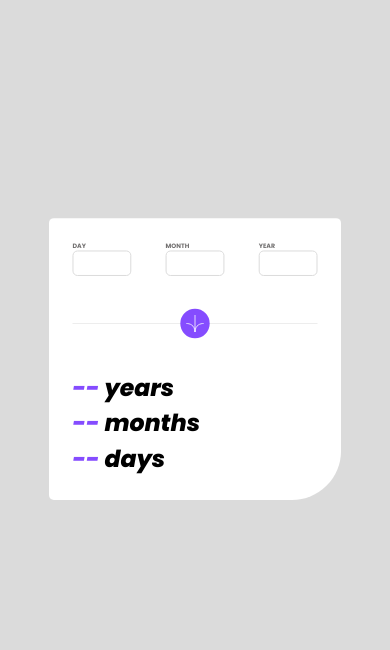
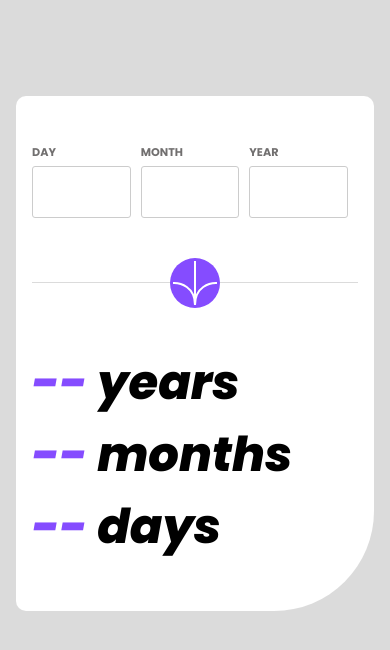
Before and after one commit to devjamesnjoroge/birthdayCalculator, a React (Create React App) app: page / in a window 390 px wide. Shown: the top 650 px of the page. Built offline with nearby package versions, Linux system fonts and the light colour scheme.

Commit message:
ft: make site responsive

```diff
--- a/src/index.css
+++ b/src/index.css
@@ -4,7 +4,6 @@
   margin: 0;
   padding: 0;
   box-sizing: border-box;
-  font-size: 32px;
   font-family: 'Poppins', sans-serif;
 }
 
@@ -18,60 +17,63 @@
   --Light_red: hsl(0, 100%, 67%)
 }
 
-body{
+body {
+  height: 100vh; /* Set height to 100% of viewport height */
+  margin: 0; /* Remove any default margin */
+  overflow: hidden; /* Hide any overflow */
   background-color: var(--Light_grey);
 }
 
+
 main{
-  display: flex;
-  align-items: center;
-  justify-content: center;
-  flex-direction: column;
+  background-color: var(--Light_grey);
+  padding: 2rem 5em;
 }
 
 .container{
-  min-width: 500px;
-  margin-top: 3rem;
   background-color: var(--White);
-  padding: 1.5rem;
+  border-top-right-radius: 10px;
   border-top-left-radius: 10px;
-  border-top-right-radius: 10px;
   border-bottom-left-radius: 10px;
   border-bottom-right-radius: 100px;
+  padding: 2rem 3em;
 }
 
-form{
+form {
   display: flex;
+  justify-content: space-between;
   align-items: center;
-  justify-content: space-between;
-  width: 80%;
 }
 
-.input-control{
+.input-control {
   display: flex;
   flex-direction: column;
+  align-items: flex-start;
+  margin-right: 10px; /* Add margin between input controls */
 }
 
-label{
+.input-control label {
+  margin-bottom: 5px;
+  text-transform: uppercase;
   font-weight: 400;
-  font-size: .4rem;
-  text-transform: uppercase;
+  font-size: .7rem;
   color: var(--Smokey_grey);
 }
 
-input{
-  width: 120px;
-  padding: 0 10px;
-  border-radius: 10px;
-  outline: none!important;
-  border: 2px solid var(--Light_grey);
+.input-control input[type="number"] {
+  width: 100%;
+  padding: 1px 5px;
+  border: 1px solid #ccc;
+  border-radius: 3px;
+  box-sizing: border-box;
+  font-size: 32px;
 }
 
 .wrapper {
   display: flex;
   align-items: center;
-  width: 500px;
-  height: 100%;
+  position: relative;
+  margin: 2rem 0;
 }
 
 .line {
@@ -80,9 +82,9 @@ input{
   background-color: var(--Light_grey);
 }
 
-.circle {
-  height: 60px;
-  width: 60px;
+.circle{
+  height: 70px;
+  width: 70px;
   border-radius: 50%;
   background-color: var(--Purple);
   margin-left: auto;
@@ -94,19 +96,13 @@ input{
   border: none;
 }
 
-img{
-  transform: scale(0.8);
-}
-
 p{
+  font-size: 48px;
+  font-style: italic;
   font-weight: 800;
-  font-size: 48px;
-  font-family: 'Poppins', sans-serif;
-  font-style: italic;
 }
 
 strong{
-  font-size: 48px;
   color: var(--Purple);
 }
 
@@ -122,20 +118,30 @@ input[type="number"] {
   --moz-appearance: textfield;
 }
 
-@media screen and (max-width: 475px) {
-
+@media screen and (min-width: 1000px) {
 
   main{
-  transform: scale(0.7);
+    padding: 2rem 10em;
   }
 
   form{
-    width: 100%;
+    margin-right: 3em;
+  }
+
+}
+
+@media screen and (max-width: 570px) {
+
+    main{
+      padding: 3rem .5rem;
+    }
+
+    .container{
+      padding: 3rem 1rem;
     }
 
     .wrapper{
-  margin: 3rem 0;
-  position: relative;
+      padding: 2rem 0;
     }
 
     .circle{
@@ -144,5 +150,9 @@ input[type="number"] {
       top: 50%;
       left: 50%;
       transform: translate(-50%, -50%);
+      height: 50px;
+      width: 50px;
     }
+
+
 }
```
Lines whose indentation alone changed are shown as unchanged.
